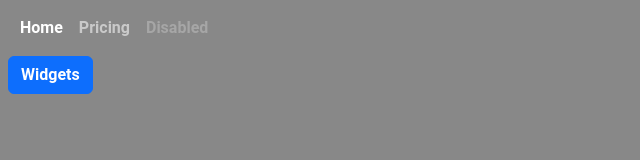
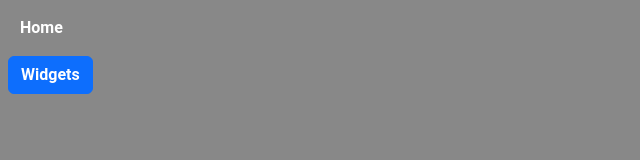
Before and after one commit to rbeazley18/react-dashboard, a Next.js app: page / in a window 1280 px wide. Shown: the top 160 px of the page, without its empty margins (0-640 px from the left). Built offline with nearby package versions, Linux system fonts and the light colour scheme.

Commit message:
added vercel site as origin

```diff
--- a/components/navbar.js
+++ b/components/navbar.js
@@ -16,8 +16,8 @@ export default function Navbar() {
                 <div className="collapse navbar-collapse justify-content-between" id="navbarNavAltMarkup">
                     <div className="navbar-nav fw-bold">
                         <Link className="nav-link active" aria-current="page" href={'/'}>Home</Link>
-                        <a className="nav-link" href="#">Pricing</a>
-                        <a className="nav-link disabled">Disabled</a>
+                        {/* <a className="nav-link" href="#">Pricing</a>
+                        <a className="nav-link disabled">Disabled</a> */}
                     </div>
                 </div>
             </div>
--- a/components/newsWidget.js
+++ b/components/newsWidget.js
@@ -171,7 +171,7 @@ function NewsDisplay({ newsData, setNewsData, newsSwitchStatus, setShowMore, sho
                         'Origin': 'http://localhost:3000/',
                     },
                 })
-                console.log(response);
+                // console.log(response);
 
                 const result = await response.json();
 
@@ -190,7 +190,7 @@ function NewsDisplay({ newsData, setNewsData, newsSwitchStatus, setShowMore, sho
                         'Origin': 'http://localhost:3000/',
                     },
                 })
-                console.log(response);
+                // console.log(response);
 
                 const result = await response.json();
 
--- a/components/stockWidget.js
+++ b/components/stockWidget.js
@@ -73,6 +73,7 @@ function StockSearch({setStockData }) {
             // Tell the server we're sending JSON.
             headers: {
                 'Content-Type': 'application/json',
+                'Origin': 'https://react-dashboard-ivory-five.vercel.app/',
             },
             // Body of the request is the JSON data we created above.
             body: JSONdata,
--- a/components/weatherWidget.js
+++ b/components/weatherWidget.js
@@ -80,6 +80,7 @@ function WeatherSearch({ setWeatherData }) {
             // Tell the server we're sending JSON.
             headers: {
                 'Content-Type': 'application/json',
+                'Origin': 'https://react-dashboard-ivory-five.vercel.app/',
             },
             // Body of the request is the JSON data we created above.
             body: JSONdata,
--- a/lib/newsAPI.js
+++ b/lib/newsAPI.js
@@ -16,7 +16,7 @@ export default async function loadNews(query) {
 
 
         const newsData = await response.json();
-        console.log(newsData);
+        // console.log(newsData);
         return newsData
 
     } catch (err) {
```
